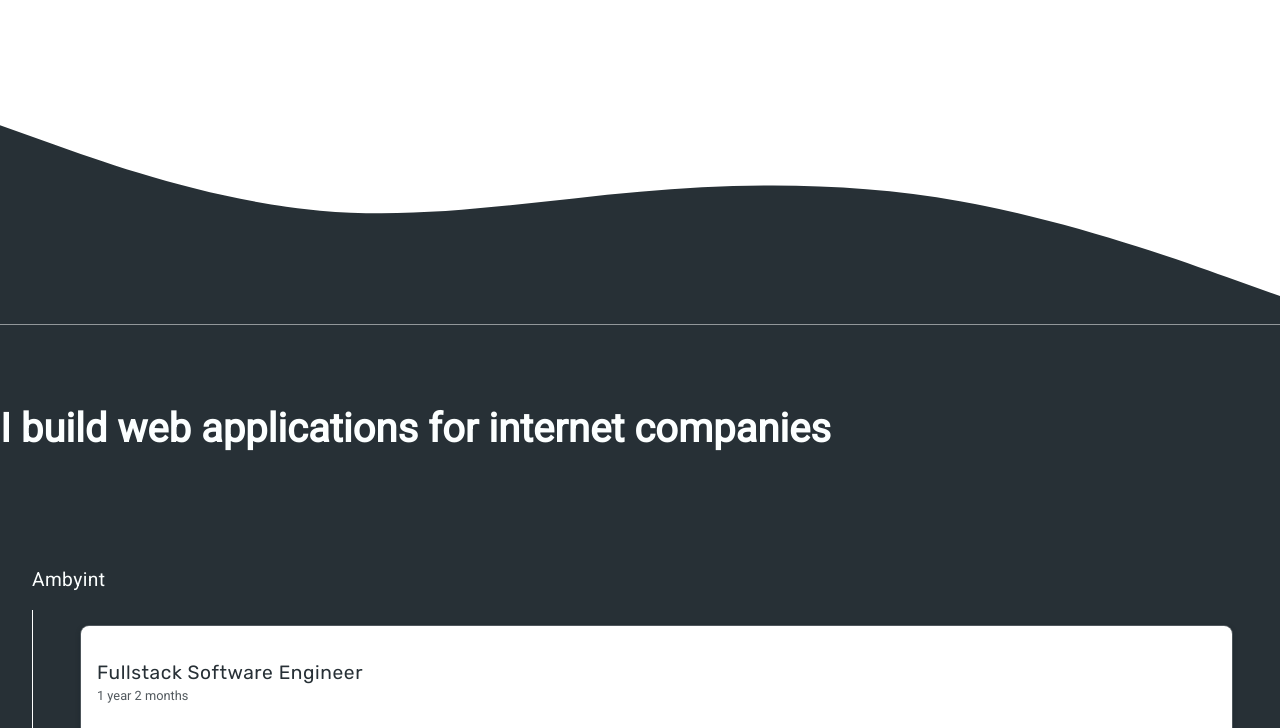
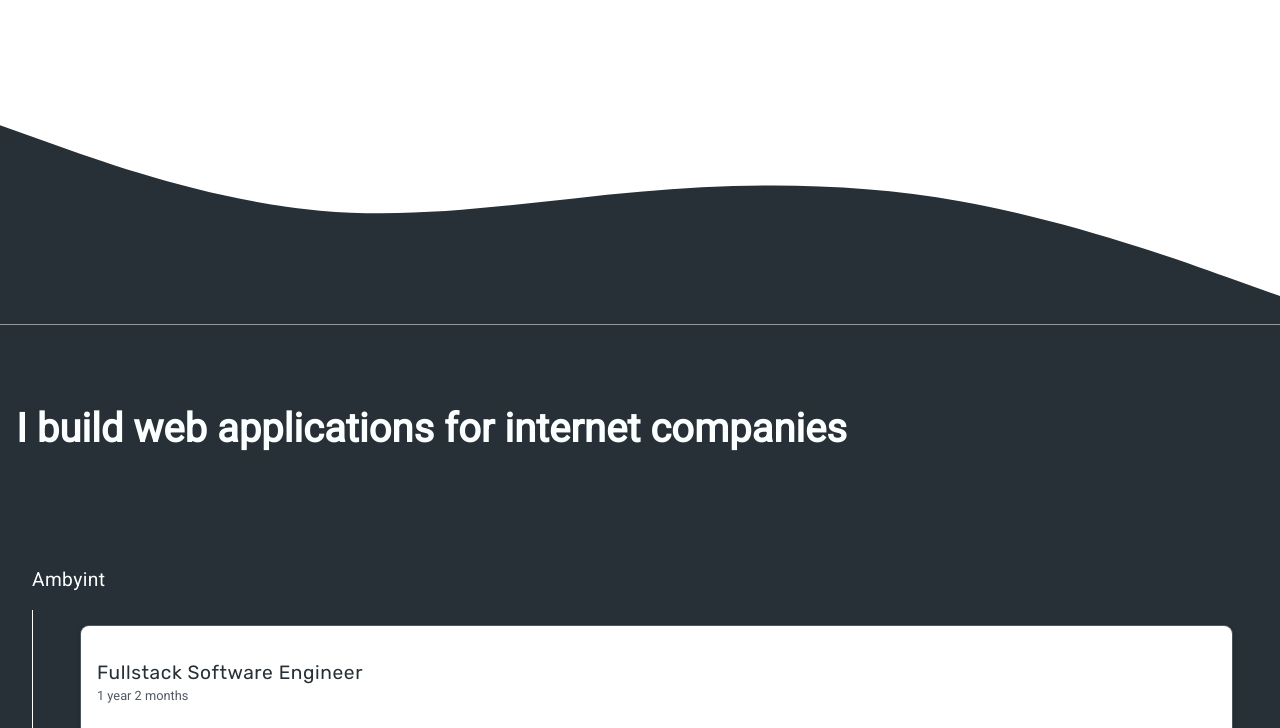
Before and after one commit to cephalization/portfolio-v3, a Gatsby site: page / in a window 1280 px wide. Shown: the part 557-1285 px from the top of the page. Built offline with nearby package versions, Linux system fonts and the light colour scheme; Gatsby itself is replaced by a stand-in of ours.

Commit message:
Minor styling fixes

```diff
--- a/src/components/styled.js
+++ b/src/components/styled.js
@@ -28,7 +28,7 @@ export const Text = styled.div`
   @media screen and (max-width: 1280px) {
     font-size: 2.5rem;
     margin-top: 5rem;
-    margin-left: 0;
+    margin-left: 1rem;
   }
 `
 
```
